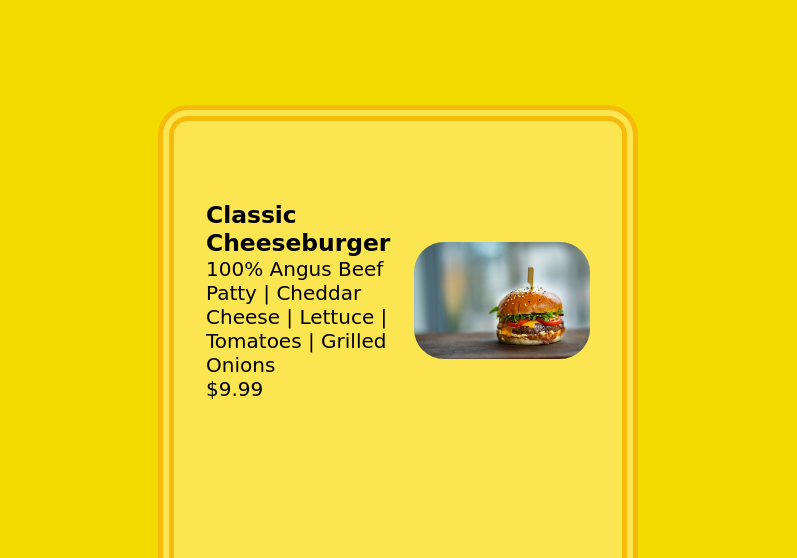
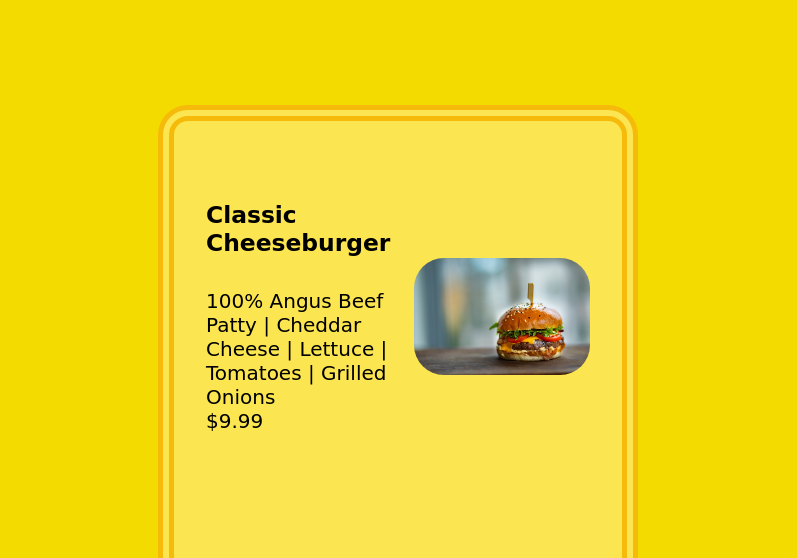
Before and after one commit to brennanjk/restaurant-page, a plain HTML site: page index.html in a window 1280 px wide. Both pictures are taken after a click on the item "Menu". Shown: the part 163-721 px from the top of the page, without its empty margins (242-1039 px from the left). Drawn offline with Linux system fonts and the light colour scheme; a web font is replaced by a local one.

Commit message:
Add gap between item name and item description

```diff
--- a/style.css
+++ b/style.css
@@ -76,6 +76,11 @@ body {
     border-radius: 30px;
 }
 
+.menu-item > div {
+    display: grid;
+    gap: 2rem;
+}
+
 .menu-item > div > p {
     white-space: pre-line;
 }
```
